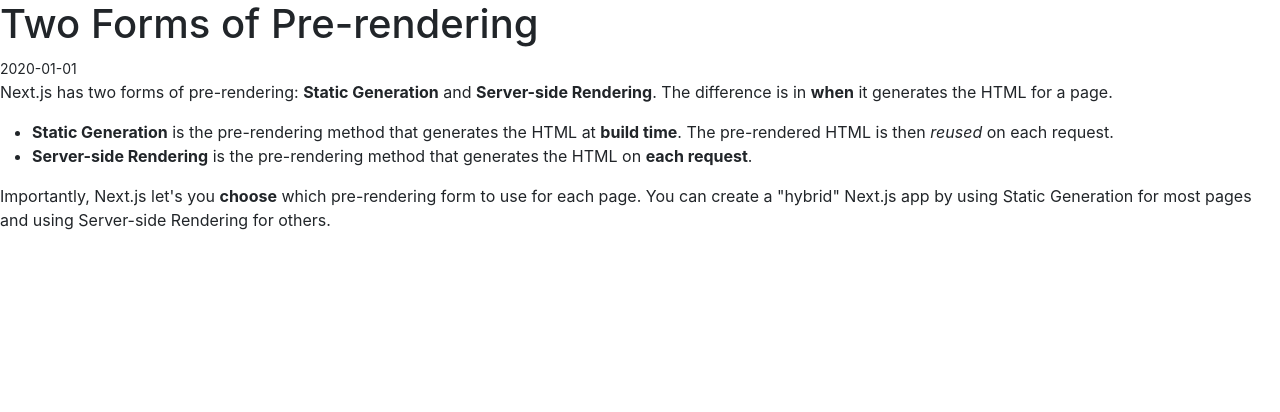
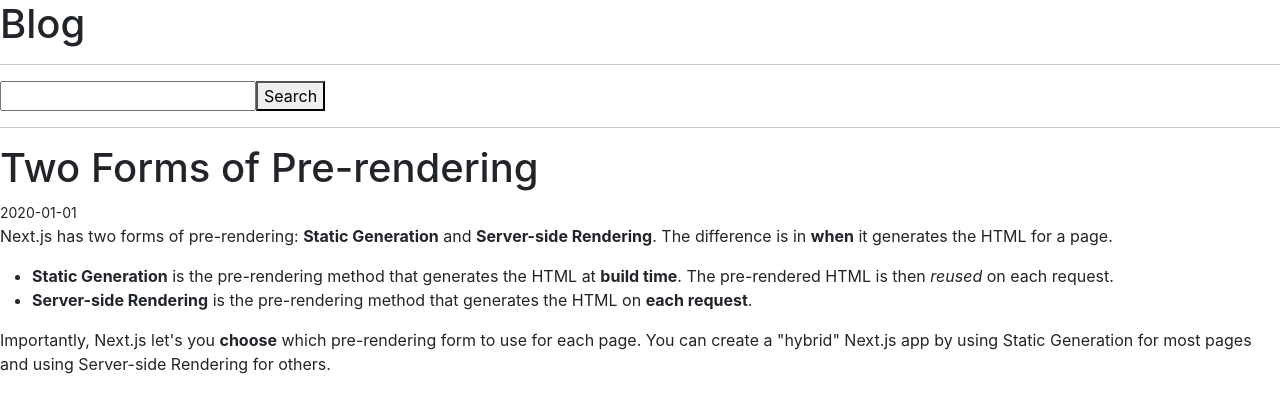
Before and after one commit to JoeLeung32/nextjs-my-working-holiday, a Next.js app: page /blog/two-forms-of-pre-rendering-in in a window 1280 px wide. Shown: the top 412 px of the page. Built offline with nearby package versions, Linux system fonts and the light colour scheme.

Commit message:
Search feature enhance

```diff
--- /dev/null
+++ b/components/blogLayout.tsx
@@ -0,0 +1,27 @@
+import type { NextPage } from 'next'
+import { ReactNode } from 'react'
+import SearchInput from './searchInput'
+import Head from 'next/head'
+
+type Props = {
+    title?: string
+    children?: ReactNode
+};
+
+const BlogLayout: NextPage<Props> = ({ title, children }) => {
+    if (!title) title = ''
+    return (
+        <div>
+            <Head>
+                <title>{`${title}Blog - MyWH`}</title>
+            </Head>
+            <h1>Blog</h1>
+            <hr />
+            <SearchInput />
+            <hr />
+            {children}
+        </div>
+    )
+}
+
+export default BlogLayout
--- a/components/searchInput.tsx
+++ b/components/searchInput.tsx
@@ -1,19 +1,37 @@
 import type { NextPage } from 'next'
-import { FormEvent, useState } from 'react'
+import { FormEvent, useEffect, useState } from 'react'
 import Link from 'next/link'
+import { useRouter } from 'next/router'
 
 type Props = {
-    value?: string
+    setSearchString?: Function
 }
 
-const SearchInput: NextPage<Props> = (props) => {
-    const [keyword, setKeyword] = useState(props.value || '')
-    const setter = (e: FormEvent<HTMLInputElement>) => {
+const SearchInput: NextPage<Props> = ({setSearchString}) => {
+    const router = useRouter()
+    const [keyword, setKeyword] = useState('')
+
+    const handlerChange = (e: FormEvent<HTMLInputElement>) => {
         setKeyword(e.currentTarget.value)
     }
+
+    useEffect(() => {
+        let paramQ: string = ''
+        const stringQuery = router.query
+        if (typeof stringQuery.q === 'string') {
+            paramQ = stringQuery.q
+        } else if (typeof stringQuery.q === 'object') {
+            paramQ = stringQuery.q.join(' ')
+        }
+        setKeyword(paramQ)
+        if (typeof setSearchString === 'function') {
+            setSearchString(paramQ)
+        }
+    }, [router])
+
     return (
         <form>
-            <input type={`text`} onChange={setter} value={keyword} />
+            <input type={`text`} onChange={handlerChange} value={keyword} />
             <Link href={{ pathname: '/search', query: { q: keyword.toLowerCase() } }}>
                 <button>Search</button>
             </Link>
--- a/pages/blog/[slug].tsx
+++ b/pages/blog/[slug].tsx
@@ -1,12 +1,12 @@
 import type { NextPage } from 'next'
 import { GetStaticPaths, GetStaticProps, InferGetStaticPropsType } from 'next'
-import Head from 'next/head'
 import search from '../../search.json'
 import path from 'path'
 import { LogDirectoryPath } from '../../types/Logs'
 import fs from 'fs'
 import matter from 'gray-matter'
 import { marked } from 'marked'
+import BlogLayout from '../../components/blogLayout'
 
 type Props = {
     params?: {
@@ -48,15 +48,12 @@
 
 const Blog: NextPage = ({ slug, frontmatter, content }: InferGetStaticPropsType<typeof getStaticProps>) => {
     return (
-        <div>
-            <Head>
-                <title>{`${frontmatter.title} - Blog - MyWH`}</title>
-            </Head>
+        <BlogLayout title={`${frontmatter.title} - `}>
             <h1>{frontmatter.title}</h1>
             <div><small>{frontmatter.date}</small></div>
             <article dangerouslySetInnerHTML={{ __html: marked.parse(content) }}>
             </article>
-        </div>
+        </BlogLayout>
     )
 }
 
```
Also changed, not shown: pages/blog/index.tsx (+3 -11 lines), pages/search.tsx (+14 -17 lines).
